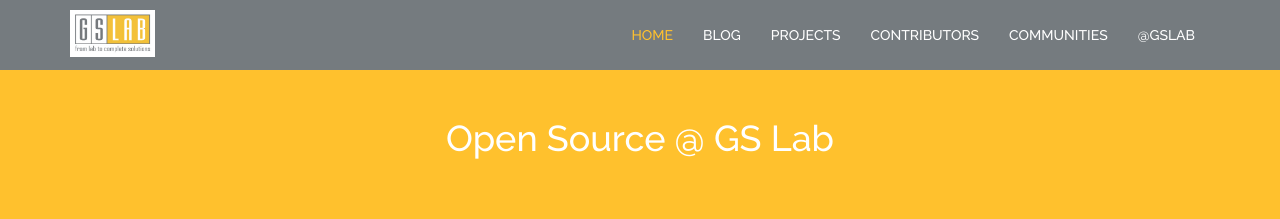
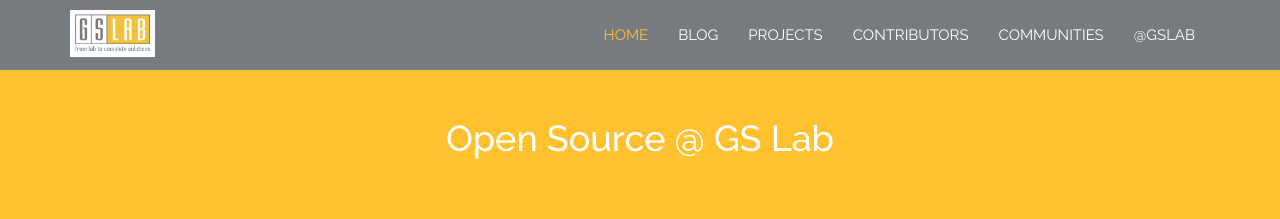
Before and after one commit to Akshada04/gslabopensource, a Jekyll site: the page built from index.html, in a window 1280 px wide. Shown: the top 219 px of the page. Built offline with Jekyll 4.4.1, drawn with Linux system fonts in a browser that asks for light colours; nearby versions of some CDN libraries.

Commit message:
Update style.css

```diff
--- a/_includes/css/style.css
+++ b/_includes/css/style.css
@@ -295,7 +295,7 @@
 
 .navbar-default .navbar-nav > li > a {
 	color: white;
-	font-family:'ralewaymedium';
+	    font-size: 15px;
 	/*font-weight: 700;
 	font-size: 12px;*/
 }
```
